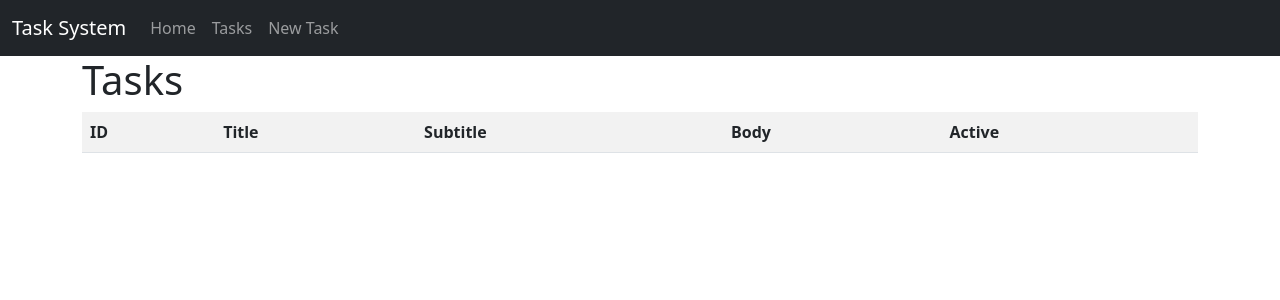
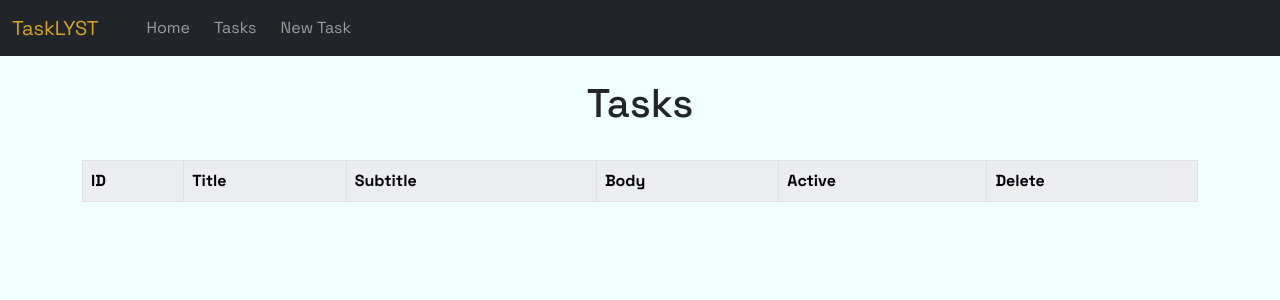
Before and after one commit to seralvinburgos/TaskLyst-FE, a Flask app: page /list in a window 1280 px wide. Shown: the top 300 px of the page. Run offline with Flask 2, Linux system fonts and the light colour scheme; data that the repository does not hold is empty.

Commit message:
added CSS styling to pages. Still needs create and delete functionality

```diff
--- a/app/static/base.css
+++ b/app/static/base.css
@@ -0,0 +1,17 @@
+@import url('https://fonts.googleapis.com/css2?family=Space+Grotesk:wght@300;400;500;600;700&display=swap');
+
+* {
+    margin: 0;
+    font-family: 'Space Grotesk', sans-serif;
+}
+body {
+    background-color: azure;
+}
+#navTitle {
+    color: goldenrod;
+}
+#mainLine {
+    margin-top: 5rem;
+    font-weight: 500;
+    font-size: 20rem;
+}
--- a/app/templates/base.html
+++ b/app/templates/base.html
@@ -17,8 +17,8 @@
 </head>
 <body>
     <nav class="navbar navbar-expand-lg navbar-dark bg-dark">
-        <div class="container-fluid">
-            <a class="navbar-brand" href="{{ url_for('view_home_page') }}">Task System</a>
+        <div class="container-fluid gap-4">
+            <a class="navbar-brand" id="navTitle" href="{{ url_for('view_home_page') }}">TaskLYST</a>
             <button
                 class="navbar-toggler" type="button" data-bs-toggle="collapse"
                 data-bs-target="#navbarNavAltMarkup" aria-controls="navbarNavAltMarkup"
@@ -26,7 +26,7 @@
             <span class="navbar-toggler-icon"></span>
             </button>
             <div class="collapse navbar-collapse" id="navbarNavAltMarkup">
-            <div class="navbar-nav">
+            <div class="navbar-nav gap-2">
                 <a class="nav-link" aria-current="page" href="{{ url_for('view_home_page') }}">Home</a>
                 <a class="nav-link" href="{{ url_for('view_task_list') }}">Tasks</a>
                 <a class="nav-link" href="{{ url_for('task_form') }}">New Task</a>
@@ -34,6 +34,7 @@
             </div>
         </div>
         </nav>
+        <br>
     <div class="container">
     {% block content %}
     {% endblock content %}
--- a/app/templates/detail.html
+++ b/app/templates/detail.html
@@ -3,7 +3,7 @@
 
 {% block title %}Task{% endblock title %}
 
-{% block contents %}
+{% block content %}
 <h1>{{ task["title"] }}</h1>
 <h3>{{ task["subtitle"] }}</h3>
 <p>{{ task["body"] }}</p>
--- a/app/templates/list.html
+++ b/app/templates/list.html
@@ -5,14 +5,21 @@
 
 
 {% block content %}
+<style>
+    h1 {
+        text-align: center;
+    }
+</style>
 <h1>Tasks</h1>
-<table class="table table-striped">
+<br>
+<table class="table table-light table-striped border table-bordered">
     <tr>
         <th>ID</th>
         <th>Title</th>
         <th>Subtitle</th>
         <th>Body</th>
         <th>Active</th>
+        <th>Delete</th>
     </tr>
     {% for task in tasks %}
         <tr>
@@ -24,6 +31,10 @@
             <td>{{ task["subtitle"] }}</td>
             <td>{{ task["body"] }}</td>
             <td>{{ task["active"] }}</td>
+            <td>
+                <a href=" {{ task['delete'] }}"><i class="bi bi-trash"></i></a>
+
+            </td>
         </tr>
     {% endfor %}
 </table>
```
Also changed, not shown: app/templates/index.html (+23 -2 lines), app/templates/new.html (+31 -13 lines), app/routes.py (line endings or trailing spaces), app/static/images/back1.jpg (added), app/static/images/back2.jpg (added), app/static/images/back3.jpg (added), app/static/images/back4.jpg (added), app/static/images/back5.jpg (added), 1 other file.
